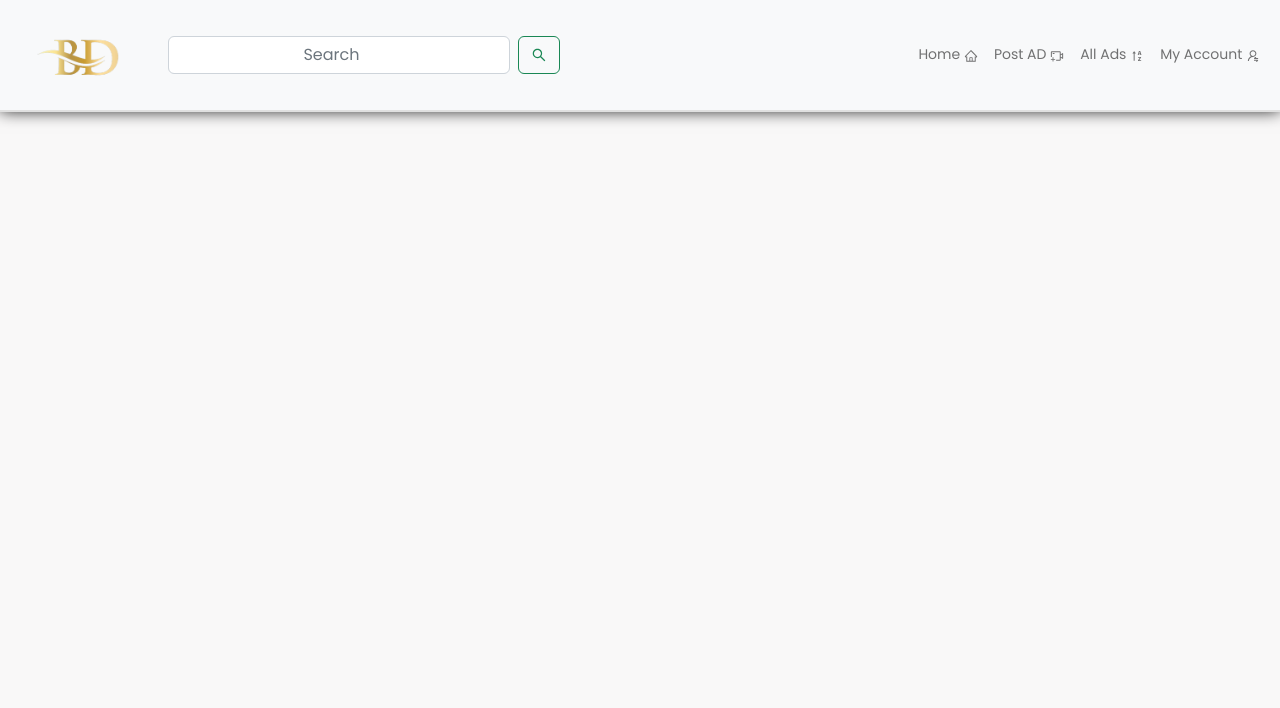
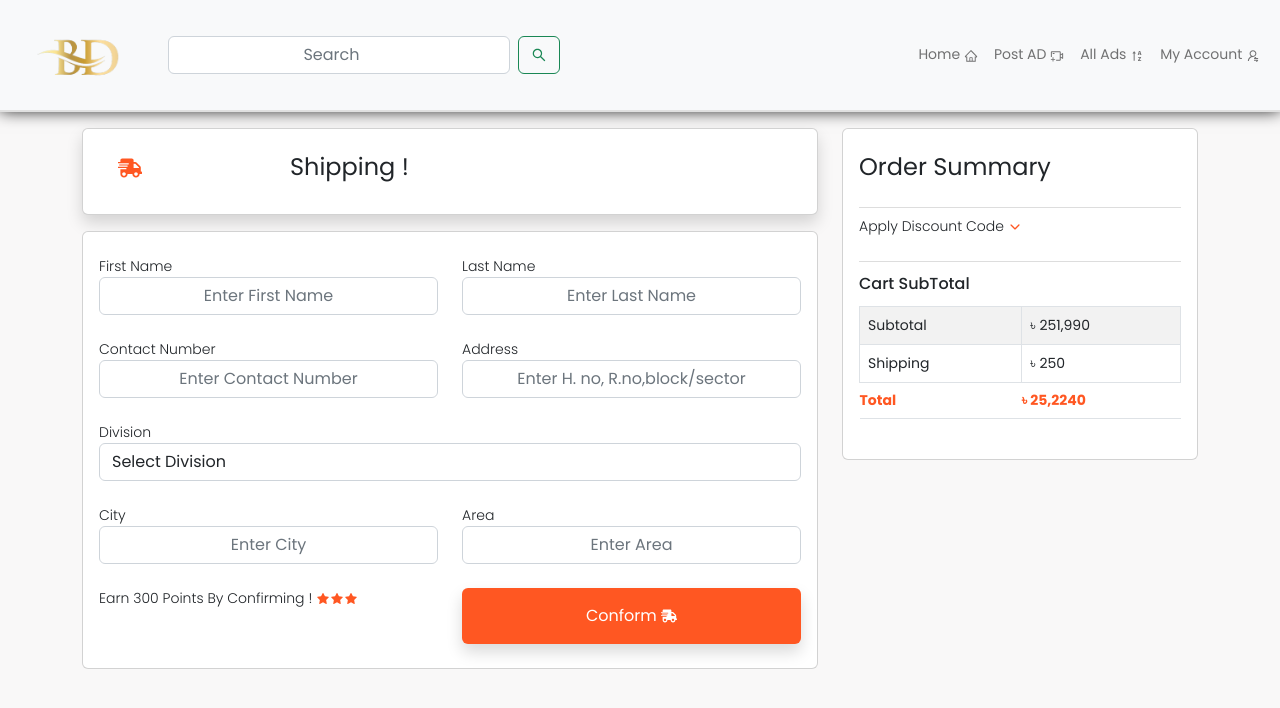
Before and after one commit to MdRoki2020/BECHE-DIN-PROJECT, a React (Create React App) app in the folder clint/: page /Shipping in a window 1280 px wide. Shown: the top 708 px of the page. Built offline with nearby package versions, Linux system fonts and the light colour scheme.

Commit message:
shipping page done

```diff
--- a/clint/src/App.js
+++ b/clint/src/App.js
@@ -10,6 +10,7 @@ import ProductDetails from './Pages/ProductDetails';
 import UserSignup from './Pages/UserSignup';
 import AllAds from './Pages/AllAds';
 import UserSignin from './Pages/UserSignin';
+import Shipping from './Pages/Shipping';
 
 function App() {
   return (
@@ -26,6 +27,7 @@ function App() {
           <Route path="/UserSignup" element={<UserSignup />} />
           <Route path="/UserSignin" element={<UserSignin />} />
           <Route path="/AllAds" element={<AllAds />} />
+          <Route path="/Shipping" element={<Shipping />} />
 
           {/* <Route path="/sendOtp" element={<SendOtp />}/>
           <Route path="/verifyOtp" element={<VerifyOtp />}/>
--- /dev/null
+++ b/clint/src/Assets/style/shipping.css
@@ -0,0 +1,52 @@
+.conformButton {
+    background: rgb(255, 87, 34);
+    border: none;
+}
+p.confirmingPoints {
+    font-weight: 300;
+}
+p.confirmingPoints svg {
+    color: rgb(255, 87, 34);
+}
+
+.orderSummery h2 {
+    font-size: x-large;
+    font-weight: normal;
+    border-bottom: 1px solid #ddd;
+    padding-bottom: 25px;
+}
+.orderSummery h2 {
+    font-size: x-large;
+    font-weight: normal;
+    border-bottom: 1px solid #ddd;
+    padding-bottom: 25px;
+}
+
+.discountOption {
+    font-weight: 300;
+    border-bottom: 1px solid #ddd;
+    padding-bottom: 8px;
+}
+
+.discountOption svg {
+    color: rgb(255, 87, 34);
+}
+button.applyButton {
+    background: rgb(255, 87, 34);
+    color: white;
+}
+
+.cartSubTotal {padding-top: 10px;}
+
+.cartSubTotal b {
+    font-weight: 500;
+    font-size: initial;
+}
+table.subTotalTable {
+    margin-top: 10px;
+}
+
+table th {
+    color: rgb(255, 87, 34);
+    padding: 7px 0px;
+}
--- a/clint/src/Pages/ProductDetails.jsx
+++ b/clint/src/Pages/ProductDetails.jsx
@@ -34,7 +34,7 @@ const ProductDetails = () => {
                 }} />
               </div>
               <button className='wishlist form-control my-4 animated fadeInUp shadow'>WishList <AiOutlineHeart/></button>
-              <button className='buynow form-control animated fadeInUp shadow'>Buy Now <AiOutlineShopping/></button>
+              <Link to='/Shipping'><button className='buynow form-control animated fadeInUp shadow'>Buy Now <AiOutlineShopping/></button></Link>
               </div>
             </div>
             <div className='col-md-8'>
--- /dev/null
+++ b/clint/src/Pages/Shipping.jsx
@@ -0,0 +1,148 @@
+import React, { Fragment, useState } from 'react';
+import { Button, Collapse } from 'react-bootstrap';
+import { FaShippingFast } from "react-icons/fa";
+import '../Assets/style/shipping.css';
+import { AiFillStar } from "react-icons/ai";
+import { IoIosArrowDown } from "react-icons/io";
+
+
+const Shipping = () => {
+  const [open, setOpen] = useState(false);
+
+  return (
+    <Fragment>
+        <section>
+            <div className='container'>
+              <div className='row'>
+                <div className='col-md-8'>
+                  <div className='card shadow posterWrapper animated flipInX mt-3 mb-3'>
+                    <div className='row'>
+                      <div className='col-sm-3'>
+                      <h4><FaShippingFast/></h4>
+                      </div>
+                      <div className='col-sm-9'>
+                      <h4>Shipping !</h4>
+                      </div>
+                    </div>
+                  </div>
+
+                  <div className='card shippingComponents px-3'>
+
+                  <div className='row my-4'>
+                      <div className='col-md-6'>
+                          <label >First Name</label>
+                          <input type='text' className='form-control animated fadeInUp' placeholder='Enter First Name'/>
+                      </div>
+                      <div className='col-md-6'>
+                          <label >Last Name</label>
+                          <input type='text' className='form-control animated fadeInUp' placeholder='Enter Last Name'/>
+                      </div>
+                  </div>
+
+                  <div className='row'>
+                      <div className='col-md-6'>
+                          <label >Contact Number</label>
+                          <input type='text' className='form-control animated fadeInUp' placeholder='Enter Contact Number'/>
+                      </div>
+                      <div className='col-md-6'>
+                          <label >Address</label>
+                          <input type='text' className='form-control animated fadeInUp' placeholder='Enter H. no, R.no,block/sector'/>
+                      </div>
+                  </div>
+
+                  <div className='row py-4'>
+                      <div className='col-md-12'>
+                          <label >Division</label>
+                          <select className='form-control animated fadeInUp' placeholder='Select Division'>
+                            <option>Select Division</option>
+                            <option>Barisal</option>
+                            <option>Chittagong</option>
+                            <option>Dhaka</option>
+                            <option>Khulna</option>
+                            <option>Mymensingh</option>
+                            <option>Rajshahi</option>
+                            <option>Rangpur</option>
+                            <option>Sylhet</option>
+                          </select>
+                      </div>
+                  </div>
+
+                  <div className='row mb-4'>
+                      <div className='col-md-6'>
+                          <label >City</label>
+                          <input type='text' className='form-control animated fadeInUp' placeholder='Enter City'/>
+                      </div>
+                      <div className='col-md-6'>
+                      <label >Area</label>
+                          <input type='text' className='form-control animated fadeInUp' placeholder='Enter Area'/>
+                      </div>
+
+                  </div>
+
+                  <div className='row mb-4'>
+                      <div className='col-md-6'>
+                        <p className='confirmingPoints'>Earn 300 Points By Confirming ! <AiFillStar/><AiFillStar/><AiFillStar/></p>
+
+                      </div>
+                      <div className='col-md-6'>
+                          <Button className='py-3 conformButton form-control animated fadeInUp shadow'>Conform <FaShippingFast/></Button>
+                      </div>
+                  </div>
+
+
+                  </div>
+                </div>
+                <div className='col-md-4'>
+
+                    <div className='summeryWrapper card mt-3 px-3 py-4'>
+
+                    <div className='orderSummery'>
+                      <h2>Order Summary</h2>
+                    </div>
+
+                    <div className='discountOption'>
+                      <p
+                        onClick={() => setOpen(!open)}
+                        aria-controls="example-collapse-text"
+                        aria-expanded={open}
+                      >
+                        Apply Discount Code <IoIosArrowDown />
+                      </p>
+
+                      <Collapse in={open}>
+                        <div id="example-collapse-text">
+                          <input className='form-control animated fadeInUp' placeholder='Apply Voucher Code'/>
+                          <button className='applyButton shadow form-control mt-2'>Apply</button>
+                        </div>
+                      </Collapse>
+                    </div>
+
+                    <div className='cartSubTotal'>
+                      <b>Cart SubTotal</b>
+                      <table className='subTotalTable table table-striped table-hover table-bordered table-responsive'>
+                        <tbody>
+                          <tr>
+                            <td>Subtotal</td>
+                            <td>৳ 251,990</td>
+                          </tr>
+                          <tr>
+                            <td>Shipping</td>
+                            <td>৳ 250</td>
+                          </tr>
+                          <th>Total</th>
+                          <th className='animated fadeInUp'>৳ 25,2240</th>
+                        </tbody>
+                      </table>
+                    </div>
+
+                    </div>
+
+                </div>
+              </div>
+            </div>
+        </section>
+    </Fragment>
+  )
+}
+
+export default Shipping
```
